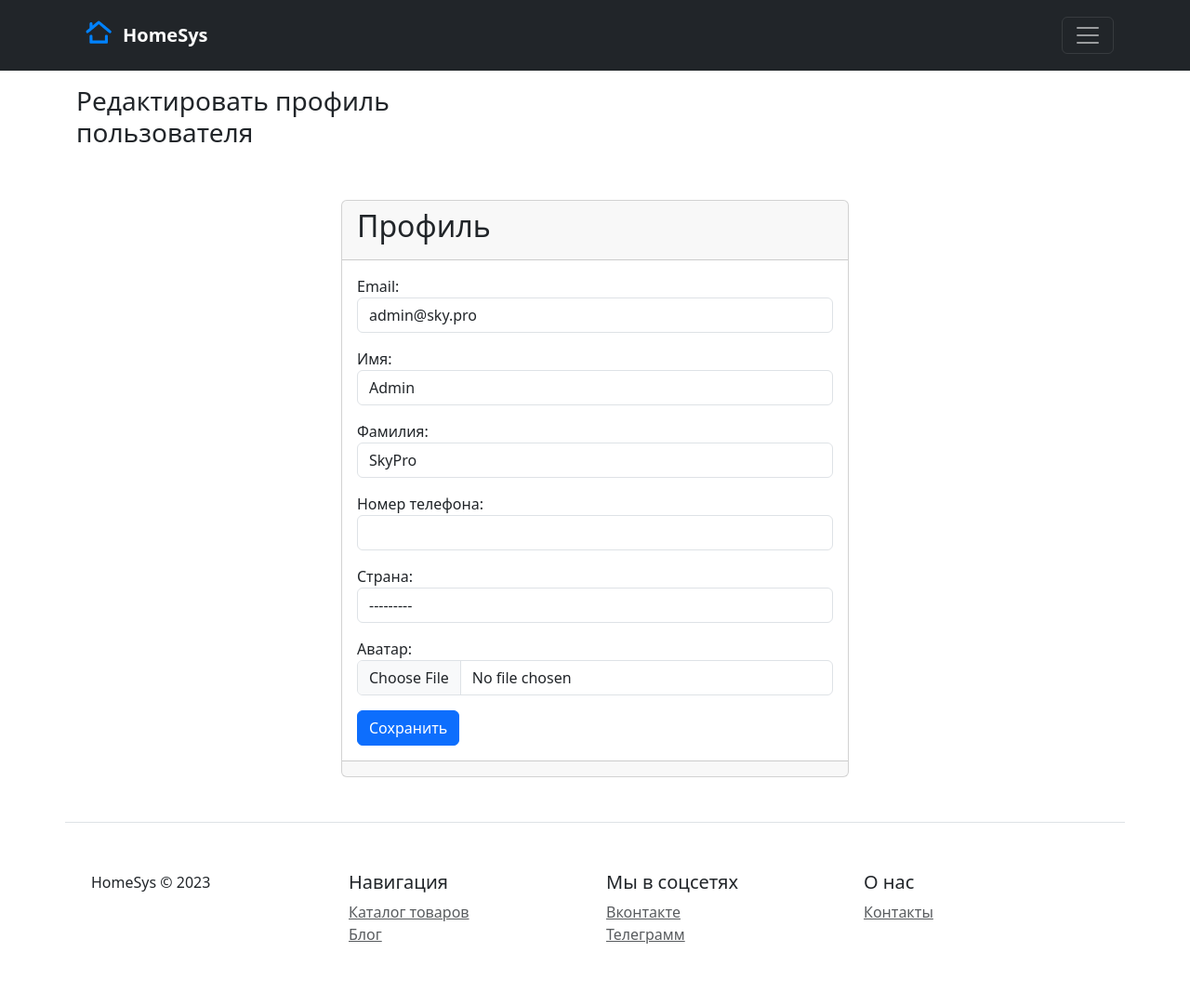
After one commit to ualex90/InternetShop, a Django app: page /users/profile in a window 1280 px wide. The commit adds this page. Shown: the whole page at 93% size. Run offline with Django 4.2, Linux system fonts and the light colour scheme; a user stored in the database is signed in; some libraries are stand-ins or nearby versions.

Commit message:
add ProfileView

```diff
--- a/catalog/templates/catalog/includes/inc_main_menu.html
+++ b/catalog/templates/catalog/includes/inc_main_menu.html
@@ -1,12 +1,8 @@
 <div class="col-10"></div>
 <div class="col-2 mt-3 text-white">
-    <a class="btn btn-sm btn-outline-secondary form-control" type="submit"
-       href="{% url 'catalog:categories' %}">Категории</a>
-    <a class="btn btn-sm btn-outline-secondary form-control" type="submit"
-       href="{% url 'blog:blog' %}">Блог</a>
-    <a class="btn btn-sm btn-outline-secondary form-control" type="submit"
-       href="{% url 'catalog:contact' %}">Контакты</a>
     {% if user.is_authenticated %}
+        <a class="btn btn-sm btn-outline-secondary form-control" type="submit"
+           href="{% url 'users:profile' %}">Профиль</a>
         <a class="btn btn-sm btn-outline-secondary form-control" type="submit"
            href="{% url 'users:logout' %}">Выйти</a>
     {% else %}
@@ -15,6 +11,12 @@
         <a class="btn btn-sm btn-outline-secondary form-control" type="submit"
            href="{% url 'users:login' %}">Войти</a>
     {% endif %}
+    <a class="btn btn-sm btn-outline-secondary form-control mt-3" type="submit"
+       href="{% url 'catalog:categories' %}">Категории</a>
+    <a class="btn btn-sm btn-outline-secondary form-control" type="submit"
+       href="{% url 'blog:blog' %}">Блог</a>
+    <a class="btn btn-sm btn-outline-secondary form-control" type="submit"
+       href="{% url 'catalog:contact' %}">Контакты</a>
     <a class="btn btn-sm btn-outline-secondary form-control" type="submit"
        href="/admin/">Администрирование</a>
 </div>
--- a/users/forms.py
+++ b/users/forms.py
@@ -1,4 +1,5 @@
-from django.contrib.auth.forms import AuthenticationForm, UserCreationForm
+from django import forms
+from django.contrib.auth.forms import AuthenticationForm, UserCreationForm, UserChangeForm
 
 from catalog.forms import StyleFrmMixin
 from users.models import User
@@ -13,3 +14,15 @@ class RegisterForm(StyleFrmMixin, UserCreationForm):
     class Meta:
         model = User
         fields = ('email', 'password1', 'password2',)
+
+
+class UserProfileForm(StyleFrmMixin, UserChangeForm):
+
+    class Meta:
+        model = User
+        fields = ('email', 'first_name', 'last_name', 'phone', 'country', 'avatar')
+
+    def __init__(self, *args, **kwargs):
+        super().__init__(*args, **kwargs)
+
+        self.fields['password'].widget = forms.HiddenInput()
--- a/users/models.py
+++ b/users/models.py
@@ -5,13 +5,31 @@ from django.db import models
 
 from catalog.models import NULLABLE
 
+COUNTRY_CHOICES = {
+    ('RU', 'Россия'),
+    ('AM', 'Армения'),
+    ('BY', 'Беларусь'),
+    ('GE', 'Грузия'),
+    ('KZ', 'Казахстан'),
+    ('KG', 'Киргизия'),
+    ('LV', 'Латвия'),
+    ('LT', 'Литва'),
+    ('MD', 'Молдова'),
+    ('CK', 'Острова Кука'),
+    ('UZ', 'Узбекистан'),
+    ('OS', 'Южная Осетия'),
+    ('XX', 'Другая страна'),
+}
+
 
 class User(AbstractUser):
     username = None
     email = models.EmailField(unique=True, verbose_name='email')
 
+    first_name = models.CharField(**NULLABLE, max_length=35, verbose_name='Имя')
+    last_name = models.CharField(**NULLABLE, max_length=35, verbose_name='Фамилия')
     phone = models.CharField(**NULLABLE, max_length=35, verbose_name='номер телефона')
-    country = models.CharField(**NULLABLE, max_length=50, verbose_name='страна')
+    country = models.CharField(**NULLABLE, max_length=25, choices=COUNTRY_CHOICES, verbose_name='страна')
     avatar = models.ImageField(**NULLABLE, verbose_name='аватар')
     key = models.CharField(**NULLABLE, max_length=25, unique=True, verbose_name='ключ пользователя')
     is_active = models.BooleanField(default=False, verbose_name='активен')
--- /dev/null
+++ b/users/templates/users/user_form.html
@@ -0,0 +1,24 @@
+{% extends 'catalog/base.html' %}
+
+{% block content %}
+    <div class="coll-12">
+        <form class="row" method="post" enctype="multipart/form-data">
+            <div class="col-3"></div>
+            <div class="col-6">
+                <div class="card">
+                    <div class="card-header">
+                        <h2 class="card-title">
+                            Профиль
+                        </h2>
+                    </div>
+                    <div class="card-body">
+                        {% csrf_token %}
+                        {{ form.as_p }}
+                        <button type="submit" class="btn btn-primary">Сохранить</button>
+                    </div>
+                    <div class="card-footer"></div>
+                </div>
+            </div>
+        </form>
+    </div>
+{% endblock %}
--- a/users/urls.py
+++ b/users/urls.py
@@ -1,7 +1,7 @@
 from django.urls import path
 
 from users.apps import UsersConfig
-from users.views import LoginView, LogoutView, RegisterView, PasswordRecoveryView, EmailVerifyView
+from users.views import LoginView, LogoutView, RegisterView, PasswordRecoveryView, EmailVerifyView, ProfileView
 
 app_name = UsersConfig.name
 
@@ -10,5 +10,6 @@ urlpatterns = [
     path('logout/', LogoutView.as_view(), name='logout'),
     path('register/', RegisterView.as_view(), name='register'),
     path('email_verify/', EmailVerifyView.as_view(), name='email_verify'),
-    path('password_recovery', PasswordRecoveryView.as_view(), name='password_recovery'),
+    path('password_recovery/', PasswordRecoveryView.as_view(), name='password_recovery'),
+    path('profile', ProfileView.as_view(), name='profile'),
 ]
--- a/users/views.py
+++ b/users/views.py
@@ -3,10 +3,10 @@ from django.contrib.auth.views import LogoutView as BaseLogoutView
 from django.core.mail import send_mail
 from django.shortcuts import render, redirect
 from django.urls import reverse_lazy, reverse
-from django.views.generic import CreateView, TemplateView
+from django.views.generic import CreateView, TemplateView, UpdateView
 
 import users
-from users.forms import LoginForm, RegisterForm
+from users.forms import LoginForm, RegisterForm, UserProfileForm
 from users.models import User
 from users.utils import get_user_key, get_password
 
@@ -98,3 +98,16 @@ class PasswordRecoveryView(TemplateView):
 
             return redirect(reverse('users:login'))
         return self.render_to_response(context)
+
+
+class ProfileView(UpdateView):
+    model = User
+    form_class = UserProfileForm
+    success_url = reverse_lazy('users:profile')
+    extra_context = {
+        'title': 'Профиль',
+        'description': 'Редактировать профиль пользователя',
+    }
+
+    def get_object(self, queryset=None):
+        return self.request.user
```
